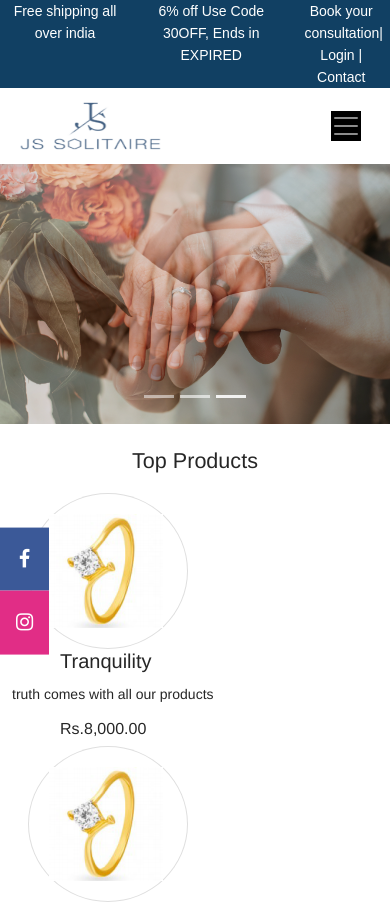
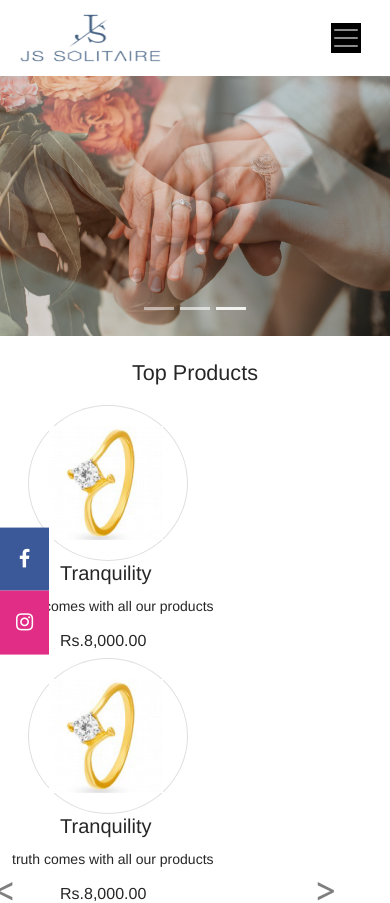
Before and after one commit to KAVARA-TechX/js-jwellery, a React (Create React App) app: page / in a window 390 px wide. Shown: the top 903 px of the page. Built offline with nearby package versions, Linux system fonts and the light colour scheme.

Commit message:
removed header card from moblie view

```diff
--- a/src/Components/Cards/HeaderCard.js
+++ b/src/Components/Cards/HeaderCard.js
@@ -1,7 +1,7 @@
 import React from 'react';
 const HeaderCard = () =>{
     return(
-        <div className="container-fluid" style={{backgroundColor : '#114063',color:'white',fontSize: "14px",fontFamily:"sans-serif"}}>
+        <div className="container-fluid mHide" style={{backgroundColor : '#114063',color:'white',fontSize: "14px",fontFamily:"sans-serif"}}>
             <div className="row">
                 <div className="tc col-4">Free shipping all over india</div>
                 <div className="tc col-5">6% off Use Code 30OFF, Ends in EXPIRED</div>
--- a/src/index.css
+++ b/src/index.css
@@ -172,6 +172,9 @@ color:#000;
 	    max-height: 90vh;
 	    margin-top:10px;
 	}
+    .mHide{
+        display: none;
+    }
 }
 
 .header{
```
